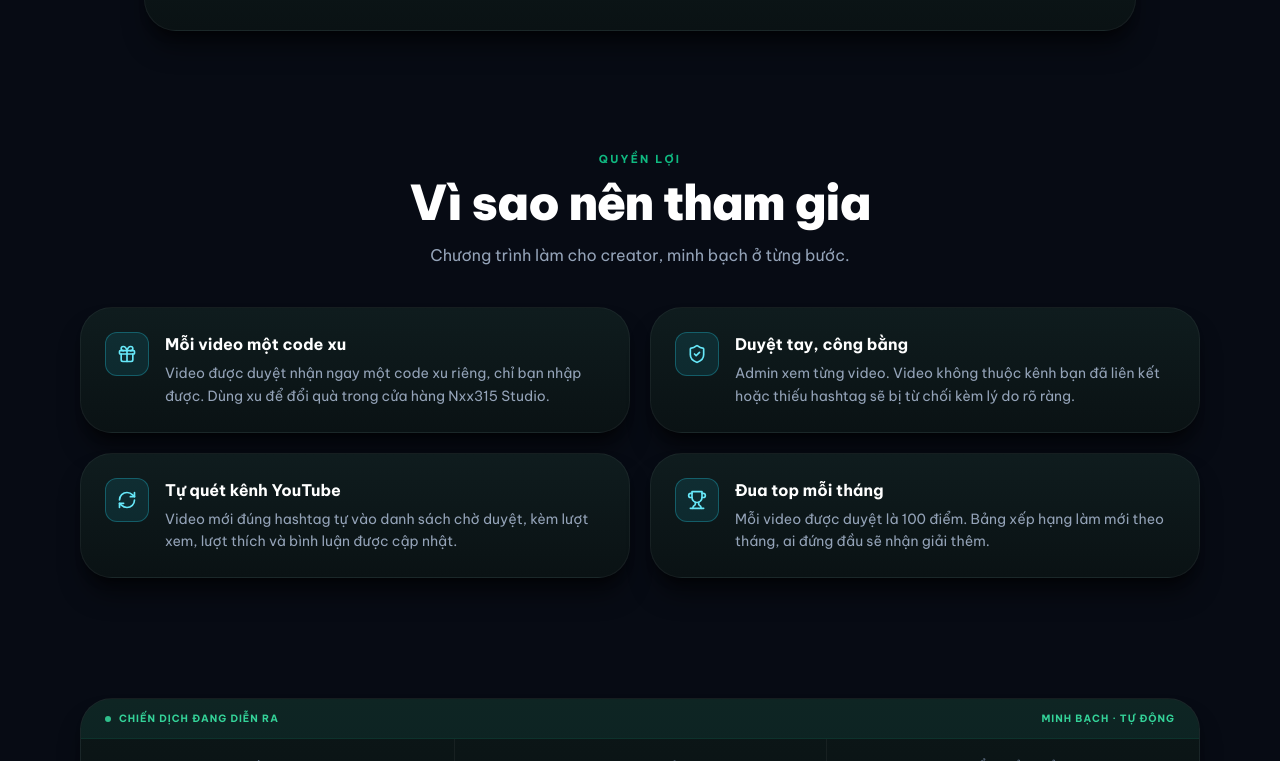
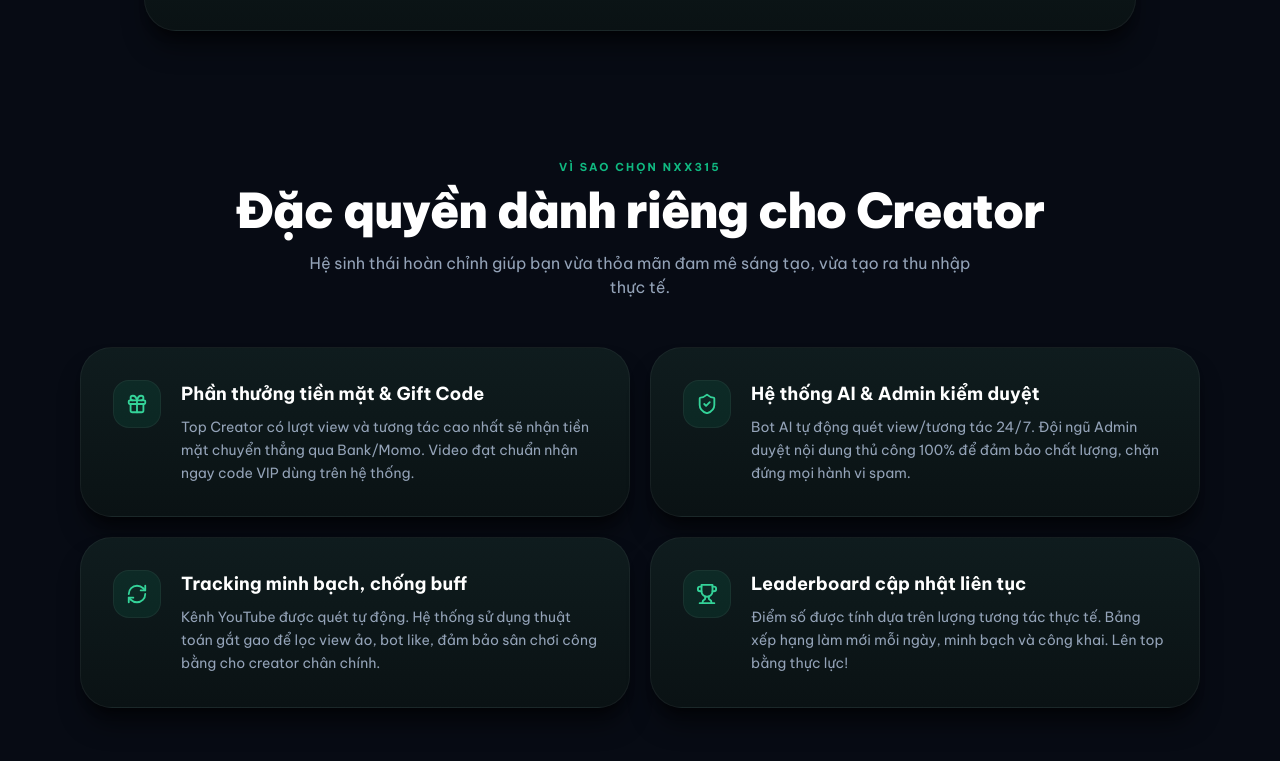
Before and after one commit to nxx1437-creator/creator.nxx315, a React (Vite) app: page / in a window 1280 px wide. Shown: the part 1559-2320 px from the top of the page. Built offline with nearby package versions, Linux system fonts and the light colour scheme; no server answers.

Commit message:
Update Features.jsx

```diff
--- a/src/components/landing/Features.jsx
+++ b/src/components/landing/Features.jsx
@@ -5,43 +5,46 @@ import { SectionTitle, GlassCard } from "./ui.jsx";
 const ITEMS = [
   {
     Icon: Gift,
-    title: "Mỗi video một code xu",
-    text: "Video được duyệt nhận ngay một code xu riêng, chỉ bạn nhập được. Dùng xu để đổi quà trong cửa hàng Nxx315 Studio.",
+    title: "Phần thưởng tiền mặt & Gift Code",
+    text: "Top Creator có lượt view và tương tác cao nhất sẽ nhận tiền mặt chuyển thẳng qua Bank/Momo. Video đạt chuẩn nhận ngay code VIP dùng trên hệ thống.",
   },
   {
     Icon: ShieldCheck,
-    title: "Duyệt tay, công bằng",
-    text: "Admin xem từng video. Video không thuộc kênh bạn đã liên kết hoặc thiếu hashtag sẽ bị từ chối kèm lý do rõ ràng.",
+    title: "Hệ thống AI & Admin kiểm duyệt",
+    text: "Bot AI tự động quét view/tương tác 24/7. Đội ngũ Admin duyệt nội dung thủ công 100% để đảm bảo chất lượng, chặn đứng mọi hành vi spam.",
   },
   {
     Icon: RefreshCw,
-    title: "Tự quét kênh YouTube",
-    text: "Video mới đúng hashtag tự vào danh sách chờ duyệt, kèm lượt xem, lượt thích và bình luận được cập nhật.",
+    title: "Tracking minh bạch, chống buff",
+    text: "Kênh YouTube được quét tự động. Hệ thống sử dụng thuật toán gắt gao để lọc view ảo, bot like, đảm bảo sân chơi công bằng cho creator chân chính.",
   },
   {
     Icon: Trophy,
-    title: "Đua top mỗi tháng",
-    text: "Mỗi video được duyệt là 100 điểm. Bảng xếp hạng làm mới theo tháng, ai đứng đầu sẽ nhận giải thêm.",
+    title: "Leaderboard cập nhật liên tục",
+    text: "Điểm số được tính dựa trên lượng tương tác thực tế. Bảng xếp hạng làm mới mỗi ngày, minh bạch và công khai. Lên top bằng thực lực!",
   },
 ];
 
 export default function Features() {
   return (
-    <section id="quyen-loi" className="mx-auto max-w-6xl scroll-mt-20 px-4 py-14">
+    <section id="quyen-loi" className="mx-auto max-w-6xl scroll-mt-20 px-4 py-16">
       <SectionTitle
-        eyebrow="Quyền lợi"
-        title="Vì sao nên tham gia"
-        sub="Chương trình làm cho creator, minh bạch ở từng bước."
+        eyebrow="Vì sao chọn Nxx315"
+        title="Đặc quyền dành riêng cho Creator"
+        sub="Hệ sinh thái hoàn chỉnh giúp bạn vừa thỏa mãn đam mê sáng tạo, vừa tạo ra thu nhập thực tế."
       />
-      <div className="mt-10 grid gap-5 sm:grid-cols-2">
+      <div className="mt-12 grid gap-5 sm:grid-cols-2">
         {ITEMS.map(({ Icon, title, text }) => (
-          <GlassCard key={title} className="flex gap-4 p-6">
-            <span className="flex h-11 w-11 shrink-0 items-center justify-center rounded-xl border border-cyan-400/30 bg-cyan-400/10 text-cyan-300">
-              <Icon size={20} />
+          <GlassCard
+            key={title}
+            className="group flex gap-5 p-6 md:p-8 transition-all duration-300 hover:-translate-y-1 hover:border-emerald-500/30 hover:shadow-[0_8px_30px_rgba(16,185,129,0.08)]"
+          >
+            <span className="flex h-12 w-12 shrink-0 items-center justify-center rounded-2xl border border-white/5 bg-emerald-500/10 text-emerald-400 transition-colors group-hover:bg-emerald-500 group-hover:text-white">
+              <Icon size={22} />
             </span>
             <div>
-              <h3 className="text-base font-bold text-white">{title}</h3>
-              <p className="mt-1.5 text-sm leading-relaxed text-slate-400">{text}</p>
+              <h3 className="text-lg font-bold text-white mb-2">{title}</h3>
+              <p className="text-sm leading-relaxed text-slate-400">{text}</p>
             </div>
           </GlassCard>
         ))}
```
